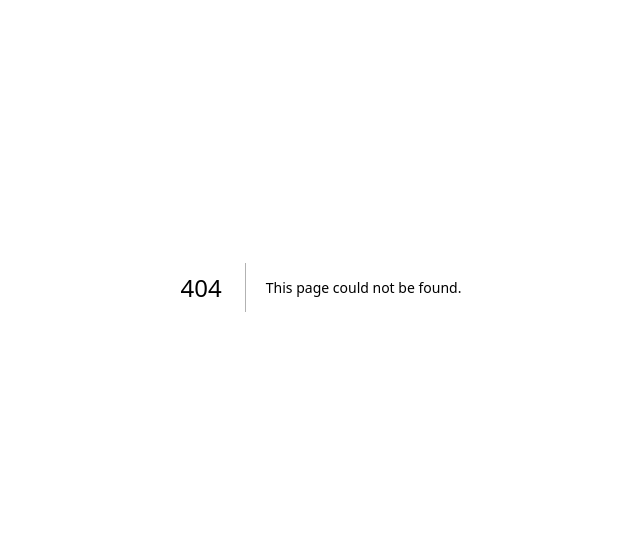
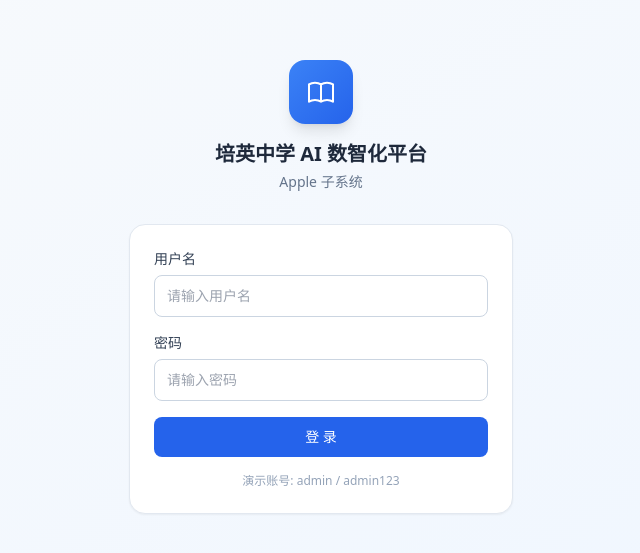
Before and after one commit to zhufanglin/puiying-ai-apple, a Next.js app in the folder apps/web/: page / in a window 1280 px wide. Before the commit this address had no page. Shown: the part 113-666 px from the top of the page, without its empty margins (319-959 px from the left). Built offline with nearby package versions, Linux system fonts and the light colour scheme.

Commit message:
feat: 添加登录页作为首页，解决404问题
- 创建 app/page.tsx 登录页面
- 支持用户名/密码登录
- 调用 POST /api/v1/auth/login
- 登录成功后存储 token 并跳转 /dashboard/apple
- 演示账号提示: admin / admin123

```diff
--- /dev/null
+++ b/apps/web/app/page.tsx
@@ -0,0 +1,103 @@
+"use client";
+
+import { useState } from "react";
+import { useRouter } from "next/navigation";
+
+export default function LoginPage() {
+  const router = useRouter();
+  const [username, setUsername] = useState("");
+  const [password, setPassword] = useState("");
+  const [error, setError] = useState("");
+  const [loading, setLoading] = useState(false);
+
+  const handleLogin = async (e: React.FormEvent) => {
+    e.preventDefault();
+    setError("");
+    setLoading(true);
+
+    try {
+      const res = await fetch(
+        `${process.env.NEXT_PUBLIC_API_URL || "http://127.0.0.1:8100"}/api/v1/auth/login`,
+        {
+          method: "POST",
+          headers: { "Content-Type": "application/json" },
+          body: JSON.stringify({ username, password }),
+        }
+      );
+      const json = await res.json();
+      if (json.code !== 0) {
+        setError(json.message || "登录失败");
+        setLoading(false);
+        return;
+      }
+
+      localStorage.setItem("token", json.data.access_token);
+      router.push("/dashboard/apple");
+    } catch {
+      setError("网络错误，请检查后端服务是否启动");
+      setLoading(false);
+    }
+  };
+
+  return (
+    <div className="min-h-screen bg-gradient-to-br from-slate-50 to-blue-50 flex items-center justify-center px-4">
+      <div className="w-full max-w-sm">
+        {/* Logo */}
+        <div className="text-center mb-8">
+          <div className="inline-flex items-center justify-center w-16 h-16 rounded-2xl bg-gradient-to-br from-blue-500 to-blue-600 shadow-lg mb-4">
+            <svg className="w-8 h-8 text-white" fill="none" stroke="currentColor" viewBox="0 0 24 24">
+              <path strokeLinecap="round" strokeLinejoin="round" strokeWidth={1.5}
+                d="M12 6.253v13m0-13C10.832 5.477 9.246 5 7.5 5S4.168 5.477 3 6.253v13C4.168 18.477 5.754 18 7.5 18s3.332.477 4.5 1.253m0-13C13.168 5.477 14.754 5 16.5 5c1.747 0 3.332.477 4.5 1.253v13C19.832 18.477 18.247 18 16.5 18c-1.746 0-3.332.477-4.5 1.253" />
+            </svg>
+          </div>
+          <h1 className="text-xl font-bold text-slate-800">培英中学 AI 数智化平台</h1>
+          <p className="text-sm text-slate-500 mt-1">Apple 子系统</p>
+        </div>
+
+        {/* Login Form */}
+        <form onSubmit={handleLogin} className="bg-white rounded-2xl shadow-sm border border-slate-200 p-6 space-y-4">
+          <div>
+            <label className="block text-sm font-medium text-slate-700 mb-1.5">用户名</label>
+            <input
+              type="text"
+              value={username}
+              onChange={(e) => setUsername(e.target.value)}
+              placeholder="请输入用户名"
+              required
+              className="w-full px-3 py-2.5 rounded-lg border border-slate-300 text-sm focus:outline-none focus:ring-2 focus:ring-blue-500 focus:border-transparent transition"
+            />
+          </div>
+          <div>
+            <label className="block text-sm font-medium text-slate-700 mb-1.5">密码</label>
+            <input
+              type="password"
+              value={password}
+              onChange={(e) => setPassword(e.target.value)}
+              placeholder="请输入密码"
+              required
+              className="w-full px-3 py-2.5 rounded-lg border border-slate-300 text-sm focus:outline-none focus:ring-2 focus:ring-blue-500 focus:border-transparent transition"
+            />
+          </div>
+
+          {error && (
+            <div className="bg-red-50 border border-red-200 rounded-lg px-3 py-2 text-sm text-red-600">
+              {error}
+            </div>
+          )}
+
+          <button
+            type="submit"
+            disabled={loading}
+            className="w-full py-2.5 rounded-lg bg-blue-600 hover:bg-blue-700 text-white text-sm font-medium transition disabled:opacity-50"
+          >
+            {loading ? "登录中..." : "登 录"}
+          </button>
+
+          <p className="text-xs text-slate-400 text-center">
+            演示账号: admin / admin123
+          </p>
+        </form>
+      </div>
+    </div>
+  );
+}
```
